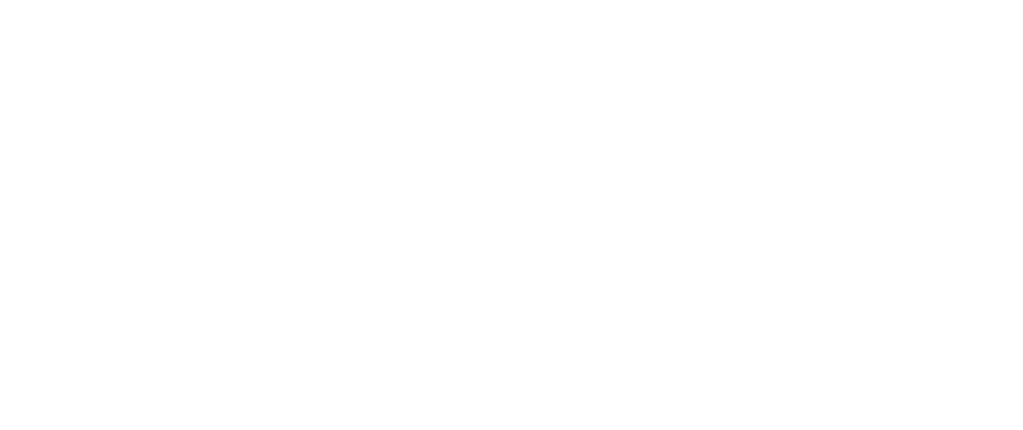
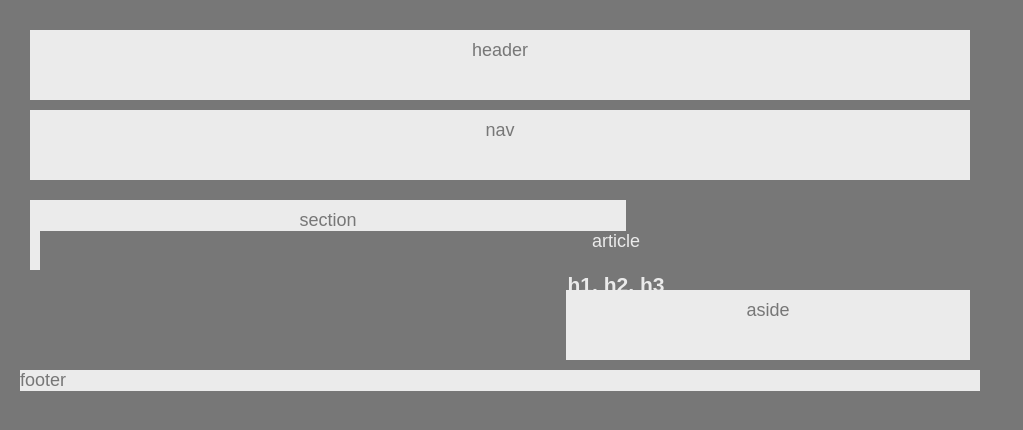
Before and after one commit to violinmana/Week1_HW_Wireframe, a plain HTML site: page index.html in a window 1280 px wide. Shown: the whole page, without its empty margins (0-1023 px from the left). Drawn offline with Linux system fonts and the light colour scheme.

Commit message:
v1 of HW

```diff
--- a/index.html
+++ b/index.html
@@ -5,9 +5,39 @@
     <meta name="viewport" content="width=device-width, initial-scale=1.0">
     <meta http-equiv="X-UA-Compatible" content="ie=edge">
     <title>Document</title>
-    <link rel="stylesheet" href="index.css">
+    <link rel="stylesheet" href="style.css">
 </head>
 <body>
 
+    <header id='header_css'>
+        header
+    </header>
+
+    <nav id='nav_css'>
+        nav
+    </nav>
+
+    <div class='div_css'>
+        <section id='section_css'>
+            section
+            <article id='article_css'>
+                article
+                <div>
+                    <h1 id='h1_css'>h1, h2, h3</h1>
+                </div>
+                <div>
+                    <p id='p_css'>p</p>
+                </div>
+            </article>
+        </section>
+        <aside id='aside_css'>
+            aside
+        </aside>
+    </div>
+
+    <footer id='footer_css'>
+        footer
+    </footer>
+
 </body>
 </html>
--- /dev/null
+++ b/style.css
@@ -0,0 +1,82 @@
+body{
+    font-family: 'Arial', 'Helvetica Neue', Helvetica, sans-serif;
+    color: #777;
+    background: #777;
+    width: 960px;
+    font-size: 18px;
+    margin: 10px;
+    padding: 10px;
+}
+
+/* classes */
+
+.div_css{
+    clear: both;
+}
+
+
+/* ids */
+
+#header_css{
+    background: #ebebeb;
+    display: block;
+    position: relative;
+    height: 50px;
+    text-align: center;
+    margin: 10px;
+    padding: 10px;
+}
+
+#nav_css{
+    background: #ebebeb;
+    display: block;
+    position: relative;
+    height: 50px;
+    text-align: center;
+    margin: 10px;
+    padding: 10px;
+}
+
+#section_css{
+    background: #ebebeb;
+    display: block;
+    float: left;
+    width: 60%;
+    height: 50px;
+    text-align: center;
+    margin: 10px;
+    padding: 10px;
+}
+
+#article_css{
+    color: #ebebeb;
+    background: #777;
+    position: absolute;
+    width: 90%;
+}
+
+#h1_css{
+
+}
+
+#p_css{
+
+}
+
+#aside_css{
+    background: #ebebeb;
+    display: block;
+    position: relative;
+    float: right;
+    width: 40%;
+    height: 50px;
+    text-align: center;
+    margin: 10px;
+    padding: 10px;
+}
+
+#footer_css{
+    clear: both;
+    background: #ebebeb;
+
+}
```
Also changed, not shown: index.css (deleted).
